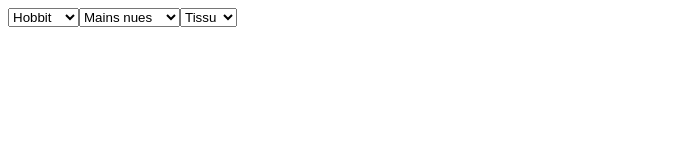
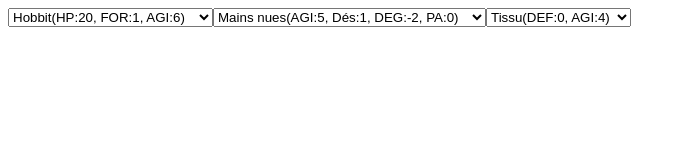
Before and after one commit to PtitPuce/RpgJs, a plain HTML site: page index.html in a window 1280 px wide. Shown: the whole page, without its empty margins (0-686 px from the left). Drawn offline with nearby package versions, Linux system fonts and the light colour scheme.

Commit message:
Base Branche propre

```diff
--- a/index.html
+++ b/index.html
@@ -33,7 +33,7 @@
             data.forEach(function(item, key){
                 let option = document.createElement("option");
                 option.setAttribute("value", key);
-                option.innerText = item.nom;
+                option.innerText = item.toString();
                 select.append(option);
             });
 
@@ -41,10 +41,28 @@
             container.append(select);
         };
 
+
+        // initialisation des collections d'objets [Archetypes, Armes, Armures]
+        var list_archetypes = [];
+        var list_armes = [];
+        var list_armures = [];
+
+        array_archetypes.forEach(function(item, key){
+            list_archetypes.push( new Archetype(item) );
+        });
+        array_armes.forEach(function(item, key){
+            list_armes.push( new Arme(item) );
+        });
+        array_armures.forEach(function(item, key){
+            list_armures.push( new Armure(item) );
+        });
+
+
+
         var select_container = $("#init");
-        createSelectFromArray("Archetypes", array_archetypes, $(select_container) );
-        createSelectFromArray("Armes", array_armes, $(select_container) );
-        createSelectFromArray("Armures", array_armures, $(select_container) );
+        createSelectFromArray("Archetypes", list_archetypes, $(select_container) );
+        createSelectFromArray("Armes", list_armes, $(select_container) );
+        createSelectFromArray("Armures", list_armures, $(select_container) );
 
 
 
```
